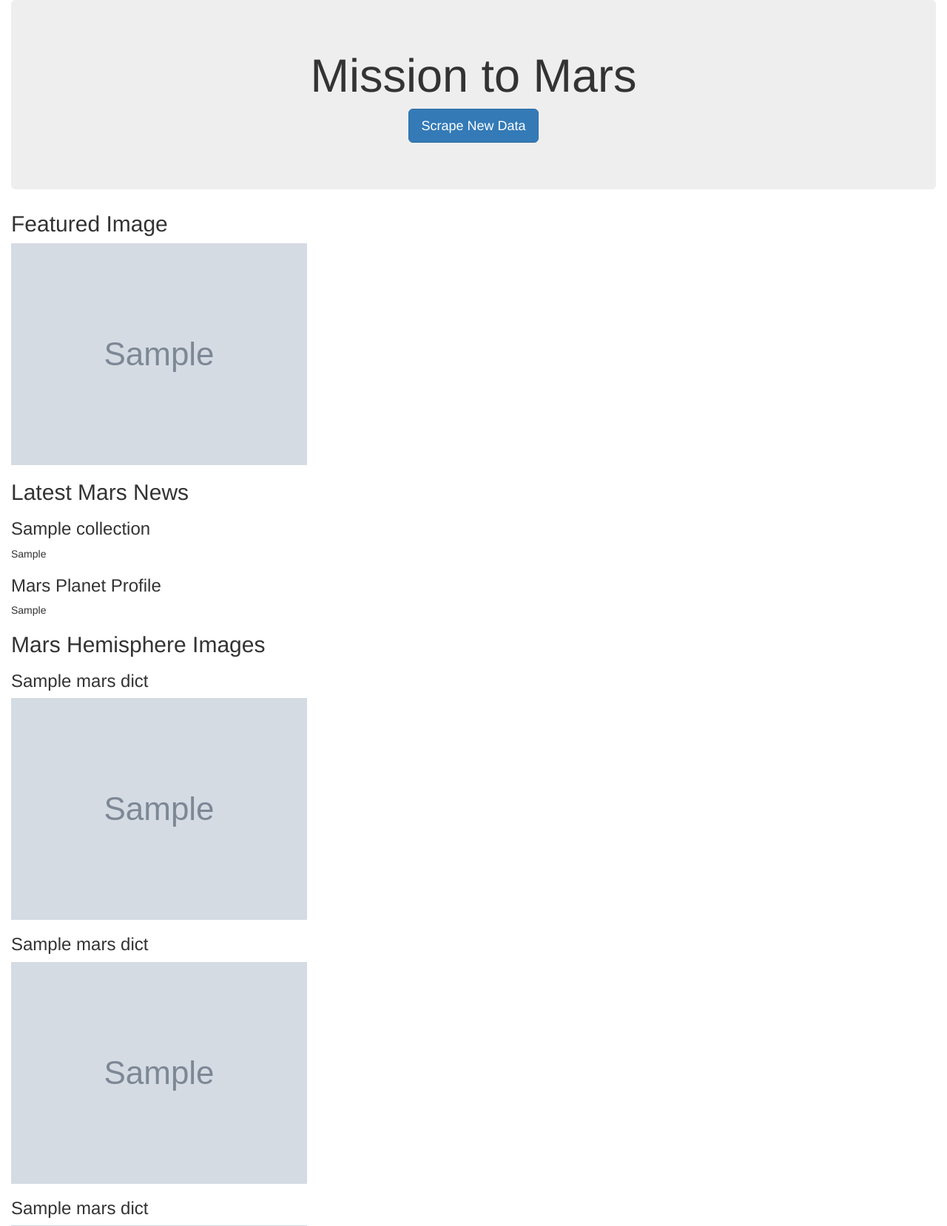
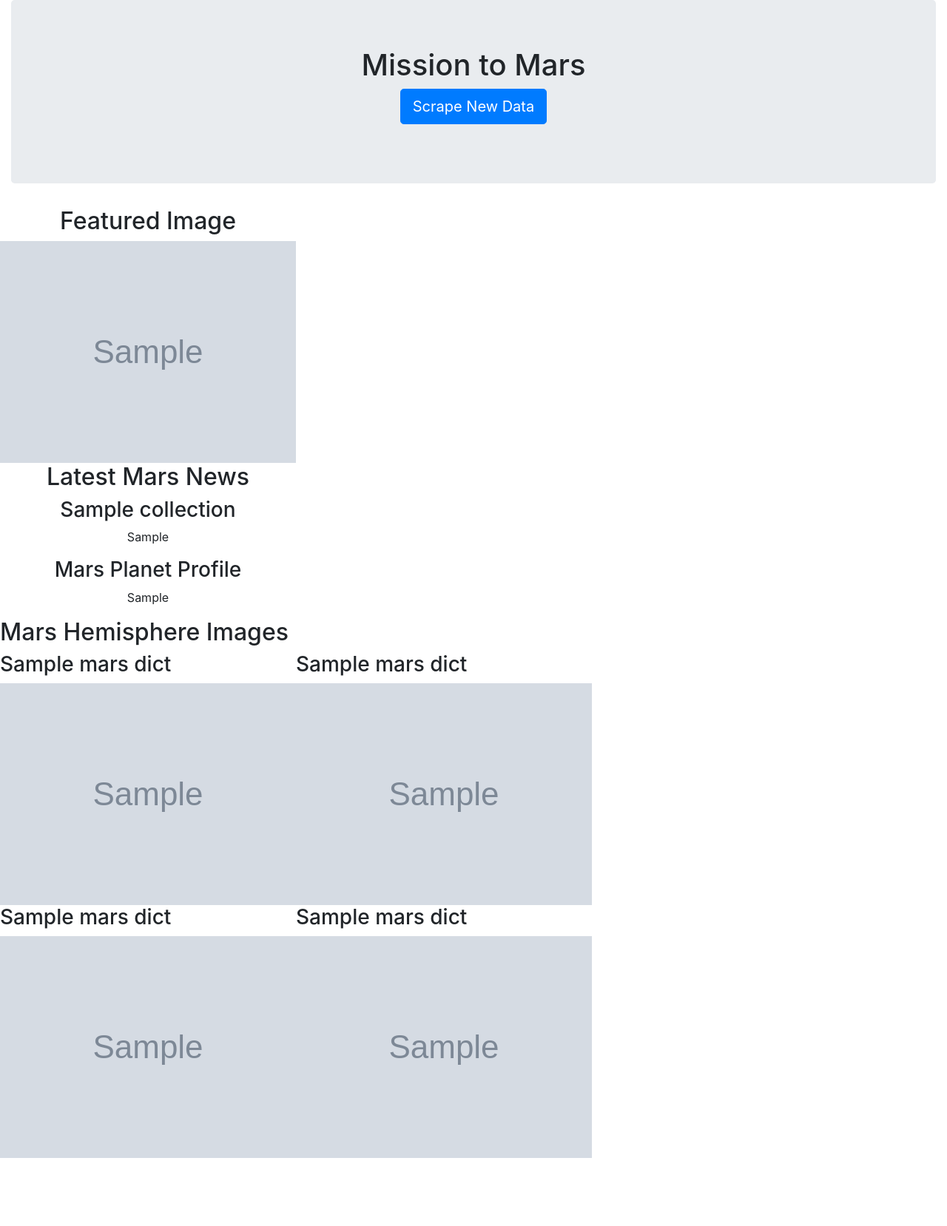
Before and after one commit to Elaine081972/web-scraping-challenge, a Flask app: page / in a window 1280 px wide. Shown: the top 1658 px of the page at 74% size. After the commit the page ends 1566 px from the top, so only its background shows below. Run offline with Flask 2, Linux system fonts and the light colour scheme; grey boxes marked "Sample" are stand-in pictures; a database or web service that is not in the repository returns one stand-in record (values such as "Sample title"); some libraries are stand-ins or nearby versions.

Commit message:
update images html

```diff
--- a/templates/index.html
+++ b/templates/index.html
@@ -6,7 +6,7 @@
   <meta name="viewport" content="width=device-width, initial-scale=1.0">
   <meta http-equiv="X-UA-Compatible" content="ie=edge">
   <title>Mars</title>
-  <link rel="stylesheet" href="https://maxcdn.bootstrapcdn.com/bootstrap/3.3.7/css/bootstrap.min.css">
+  <link rel="stylesheet" href="https://stackpath.bootstrapcdn.com/bootstrap/4.2.1/css/bootstrap.min.css" integrity="sha384-GJzZqFGwb1QTTN6wy59ffF1BuGJpLSa9DkKMp0DgiMDm4iYMj70gZWKYbI706tWS" crossorigin="anonymous">
 </head>
 
 <body>
@@ -15,6 +15,8 @@
       <h1>Mission to Mars</h1>
       <p><a class="btn btn-primary btn-lg" href="/scrape" role="button">Scrape New Data</a></p>
     </div>
+    <div class="row text-center">
+      <div class="column-med-12">
     {% if mars %}
         <h2>Featured Image</h2>
         <img src="{{ mars.featured_image_url }}" alt="Space_image">
@@ -22,22 +24,35 @@
         <h3>{{ mars.news_title }}</h3>
         <p>{{ mars.news_p }}</p>
         <h3>Mars Planet Profile</h3>
-    <p>{{ mars.mars_facts|safe }}</p>
-    <h2>Mars Hemisphere Images</h2>
+        <p class="center">{{ mars.mars_facts|safe }}</p>
+      </div>
+    </div>
+      <div class="row"><h2 style="text-center">Mars Hemisphere Images</h2></div>
+        <div class="row">
+        <div class="column-3">
           <h3>{{ mars.mars_dict_list[0]["title"] }}</h3>
-    <img src="{{ mars.mars_dict_list[0]["img_url"] }}" alt="Mars_hemisphere_Cerberus">
+            <img src="{{ mars.mars_dict_list[0]["img_url"] }}" class="img-fluid" alt="Mars_hemisphere_Cerberus">
           <h3>{{ mars.mars_dict_list[1]["title"] }}</h3>
-    <img src="{{ mars.mars_dict_list[1]["img_url"] }}" alt="Mars_hemisphere_Schiaparelli">
+            <img src="{{ mars.mars_dict_list[1]["img_url"] }}" class="img-fluid" alt="Mars_hemisphere_Schiaparelli">
+        </div>
+        <div class="column-3">
           <h3>{{ mars.mars_dict_list[2]["title"] }}</h3>
-    <img src="{{ mars.mars_dict_list[2]["img_url"] }}" alt="Mars_hemisphere_Syrtis">
+            <img src="{{ mars.mars_dict_list[2]["img_url"] }}" class="img-fluid" alt="Mars_hemisphere_Syrtis">
           <h3>{{ mars.mars_dict_list[3]["title"] }}</h3>
-    <img src="{{ mars.mars_dict_list[3]["img_url"] }}" alt="Mars_hemisphere_Valles">
+            <img src="{{ mars.mars_dict_list[3]["img_url"] }}" class="img-fluid" alt="Mars_hemisphere_Valles">
+        </div>
+       </div>
+    </Div>
+    </div>
+    {% endif %}
+  </div>
+
+  <script src="https://code.jquery.com/jquery-3.3.1.slim.min.js" integrity="sha384-q8i/X+965DzO0rT7abK41JStQIAqVgRVzpbzo5smXKp4YfRvH+8abtTE1Pi6jizo" crossorigin="anonymous"></script>
+  <script src="https://cdnjs.cloudflare.com/ajax/libs/popper.js/1.14.6/umd/popper.min.js" integrity="sha384-wHAiFfRlMFy6i5SRaxvfOCifBUQy1xHdJ/yoi7FRNXMRBu5WHdZYu1hA6ZOblgut" crossorigin="anonymous"></script>
+  <script src="https://stackpath.bootstrapcdn.com/bootstrap/4.2.1/js/bootstrap.min.js" integrity="sha384-B0UglyR+jN6CkvvICOB2joaf5I4l3gm9GU6Hc1og6Ls7i6U/mkkaduKaBhlAXv9k" crossorigin="anonymous"></script>
 
 
 
-    {% endif %}
-  </div>
-  </div>
   </body>
 
 </html>
```
Also changed, not shown: Images/final_app_part1.png (added), 6 other files. Lines whose indentation alone changed are shown as unchanged.
